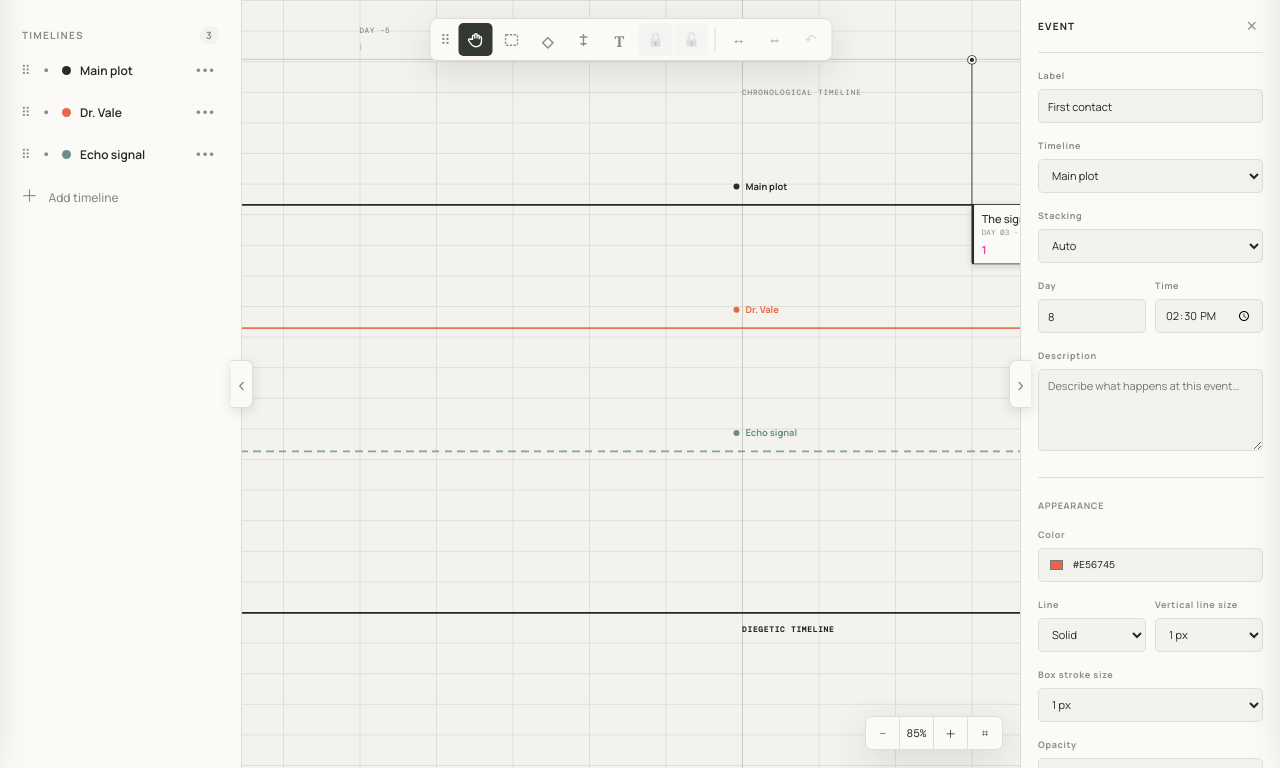
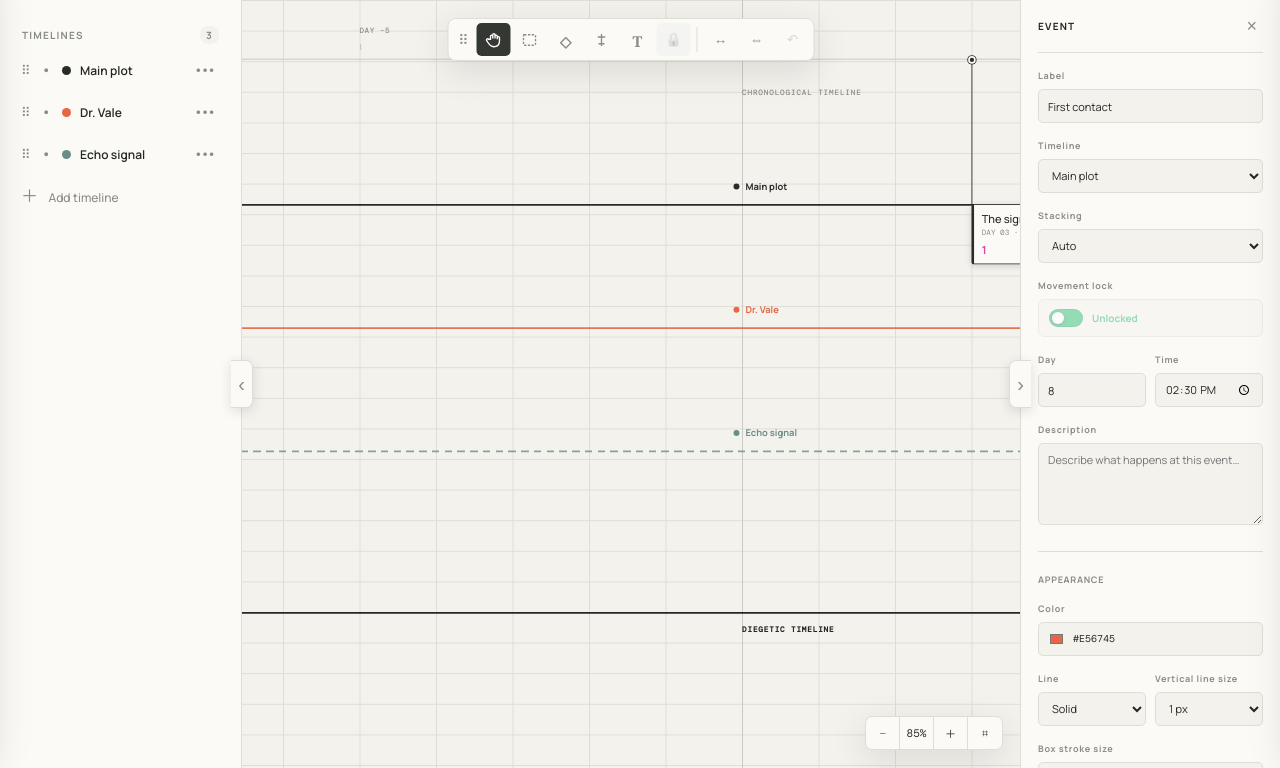
Before and after one commit to fopearcano/orchestrator, a Python web app: template templates/index.html in a window 1280 px wide. Shown: the part 32-800 px from the top of the page. Run offline with Jinja, Linux system fonts and the light colour scheme; the template is opened without the code that fills it, so the values that code supplies are empty.

Commit message:
Move event unlocking to inspector switch

```diff
--- a/static/app.js
+++ b/static/app.js
@@ -38,7 +38,7 @@ function syncTimeUnitUI(){if($('#timeUnit'))$('#timeUnit').value=timeUnit;if($('
 const lockIcon=locked=>locked?'🔒':'🔓';
 function captureLockState(){return {events:events.map(e=>({id:e.id,locked:!!e.locked})),structure:structure.map((p,index)=>({index,locked:!!p.locked}))}}
 function applyLockState(state){if(!state)return;state.events?.forEach(item=>{const event=events.find(e=>e.id===item.id);if(event)event.locked=!!item.locked});state.structure?.forEach(item=>{if(structure[item.index])structure[item.index].locked=!!item.locked});syncLockControls();render()}
-function syncSelectedLockControl(){const event=events.find(item=>item.id===selected),lockButton=$('#selectedLockTool'),unlockButton=$('#selectedUnlockTool'),hasEvent=!!event,locked=!!event?.locked,lockUnavailable=!hasEvent||locked,unlockUnavailable=!hasEvent||!locked;if(lockButton){lockButton.disabled=false;lockButton.setAttribute('aria-disabled',String(lockUnavailable));lockButton.title=hasEvent?(locked?'Selected event is already locked':'Lock selected event'):'Select an event to lock';lockButton.classList.toggle('action-disabled',lockUnavailable)}if(unlockButton){unlockButton.disabled=false;unlockButton.setAttribute('aria-disabled',String(unlockUnavailable));unlockButton.title=hasEvent?(locked?'Unlock selected event':'Selected event is already unlocked'):'Select an event to unlock';unlockButton.classList.toggle('action-disabled',unlockUnavailable)}}
+function syncSelectedLockControl(){const event=events.find(item=>item.id===selected),lockButton=$('#selectedLockTool'),lockInput=$('#eventLockInput'),lockState=$('#eventLockState'),hasEvent=!!event,locked=!!event?.locked,lockUnavailable=!hasEvent||locked;if(lockButton){lockButton.disabled=false;lockButton.setAttribute('aria-disabled',String(lockUnavailable));lockButton.title=hasEvent?(locked?'Selected event is already locked':'Lock selected event'):'Select an event to lock';lockButton.classList.toggle('action-disabled',lockUnavailable)}if(lockInput){lockInput.disabled=!hasEvent;lockInput.checked=locked}if(lockState){lockState.textContent=locked?'Locked':'Unlocked';lockState.classList.toggle('locked',locked);lockState.classList.toggle('unlocked',!locked)}}
 function syncLockControls(){const all=[...events,...structure],locked=all.length&&all.every(item=>item.locked);if($('#lockAll')){$('#lockAll').textContent=locked?'🔒':'🔓';$('#lockAll').title=locked?'Unlock all movable points':'Lock all movable points';$('#lockAll').classList.toggle('locked',!!locked);$('#lockAll').classList.toggle('unlocked',!locked)}syncSelectedLockControl()}
 function renderRuler(){let values=[];for(let n=-500;n<=500;n+=5)values.push(`<span style="left:${ORIGIN+n*STEP*timeStretch}px">${unitName(n)}</span>`);$('#ruler').innerHTML=values.join('')+'<i class="playhead"></i>'}
 function renderTimelines(){
@@ -98,7 +98,7 @@ function bindItems(){
   $$('.structure-point').forEach(el=>{el.querySelector('i').onpointerdown=e=>{e.stopPropagation();const p=structure[+el.dataset.index];if(p.locked)return;remember();drag={type:'structure',index:+el.dataset.index,start:e.clientX,time:p.time}};const label=el.querySelector('span');label.ondblclick=e=>{e.stopPropagation();if(structure[+el.dataset.index].locked)return;editBaseline=snapshot();label.contentEditable='true';label.focus();document.execCommand?.('selectAll',false,null)};label.onblur=()=>{if(label.contentEditable==='true'){const value=label.textContent.trim();if(value)structure[+el.dataset.index].label=value;if(editBaseline)remember(editBaseline);editBaseline=null;label.contentEditable='false';render()}};el.oncontextmenu=e=>{e.preventDefault();e.stopPropagation();openStructureMenu(+el.dataset.index,e.clientX,e.clientY)};el.querySelector('.structure-lock').onclick=e=>{e.stopPropagation();const point=structure[+el.dataset.index];remember();point.locked=!point.locked;lastCustomStructure=structuredClone(structure);syncLockControls();render()}});
   $$('.note').forEach(el=>{noteSizeObserver?.observe(el);el.onpointerdown=e=>{if(e.button!==0)return;e.stopPropagation();const n=notes[+el.dataset.note];if(isNoteResize(e,el)){remember();noteResizing=+el.dataset.note;return}remember();drag={type:'note',index:+el.dataset.note,startX:e.clientX,startY:e.clientY,x:n.x,y:n.y}};el.ondblclick=e=>{e.stopPropagation();openNoteMenu(+el.dataset.note,e.clientX,e.clientY)};el.oncontextmenu=e=>{e.preventDefault();e.stopPropagation();openNoteMenu(+el.dataset.note,e.clientX,e.clientY)}});
 }
-function selectEvent(id,showDescription=false){selected=id;descriptionOpen=showDescription?id:null;const e=events.find(x=>x.id===id);if(!e)return;$('#labelInput').value=e.label;$('#descriptionInput').value=e.description||'';$('#dayInput').value=Number(e.time.toFixed(3));$('#eventTimeInput').value=e.hour;$('#colorInput').value=e.color;$('#colorInput').nextElementSibling.textContent=e.color.toUpperCase();$('#timelineSelect').selectedIndex=e.line;$('#stackModeSelect').value=e.stackMode==='manual'?'manual':'auto';$('#dashInput').value=e.lineStyle||(e.dash?'Dashed':'Solid');$('#eventLineStrokeInput').value=String(e.lineStroke||e.stroke||1);$('#eventStrokeInput').value=String(e.boxStroke||e.stroke||3);$('#opacityInput').value=Math.round(e.opacity*100)+'%';$('#fontInput').value=e.font;$('#fontSizeInput').value=String(e.size);$('#boldInput').checked=!!e.bold;$('#italicInput').checked=!!e.italic;$('#toggleDiegetic').textContent=e.diegeticTime===undefined?'Add diegetic line':'Remove diegetic line';$('#diegeticStyleField').hidden=e.diegeticTime===undefined;$('#diegeticStyleSelect').value=connectionStyle(e);render()}
+function selectEvent(id,showDescription=false){selected=id;descriptionOpen=showDescription?id:null;const e=events.find(x=>x.id===id);if(!e)return;$('#labelInput').value=e.label;$('#descriptionInput').value=e.description||'';$('#dayInput').value=Number(e.time.toFixed(3));$('#eventTimeInput').value=e.hour;$('#colorInput').value=e.color;$('#colorInput').nextElementSibling.textContent=e.color.toUpperCase();$('#timelineSelect').selectedIndex=e.line;$('#stackModeSelect').value=e.stackMode==='manual'?'manual':'auto';$('#dashInput').value=e.lineStyle||(e.dash?'Dashed':'Solid');$('#eventLineStrokeInput').value=String(e.lineStroke||e.stroke||1);$('#eventStrokeInput').value=String(e.boxStroke||e.stroke||3);$('#opacityInput').value=Math.round(e.opacity*100)+'%';$('#fontInput').value=e.font;$('#fontSizeInput').value=String(e.size);$('#boldInput').checked=!!e.bold;$('#italicInput').checked=!!e.italic;$('#toggleDiegetic').textContent=e.diegeticTime===undefined?'Add diegetic line':'Remove diegetic line';$('#diegeticStyleField').hidden=e.diegeticTime===undefined;$('#diegeticStyleSelect').value=connectionStyle(e);syncSelectedLockControl();render()}
 function updateTransform(){world.style.transform=`translate(${panX}px,${panY}px) scale(${scale})`;$('#zoomLabel').textContent=Math.round(scale*100)+'%';schedulePersist()}
 function zoomAt(nextScale,focusX=canvas.clientWidth/2,focusY=canvas.clientHeight/2){const bounded=Math.max(.25,Math.min(2,nextScale)),ratio=bounded/scale;panX=focusX-(focusX-panX)*ratio;panY=focusY-(focusY-panY)*ratio;scale=bounded;updateTransform()}
 window.onpointermove=e=>{if(!drag)return;if(drag.type==='marquee'){updateMarquee(e.clientX,e.clientY);return}const delta=(e.clientX-drag.start)/(STEP*plottedScale()*scale);if(drag.type==='group-move'){drag.values.forEach(item=>setPointValue(item.key,item.time+delta));render()}else if(drag.type==='group-stretch'){const denominator=drag.handleTime-drag.anchor,factor=denominator?Math.max(.05,(drag.handleTime+delta-drag.anchor)/denominator):1;drag.values.forEach(item=>setPointValue(item.key,drag.anchor+(item.time-drag.anchor)*factor));render()}else if(drag.type==='structure'){if(!structure[drag.index].locked)structure[drag.index].time=drag.time+delta;render()}else if(drag.type==='note'){const n=notes[drag.index];n.x=drag.x+(e.clientX-drag.startX)/scale;n.y=drag.y+(e.clientY-drag.startY)/scale;render()}else if(drag.type==='event-side'){const event=events.find(item=>item.id===drag.id);if(event){event.stackMode='manual';event.manualSide=e.clientX<drag.startX?'left':'right';render()}}else{panX=drag.x+e.clientX-drag.startX;panY=drag.y+e.clientY-drag.startY;updateTransform()}};
@@ -121,7 +121,7 @@ $('#deleteEvent').onclick=()=>{events=events.filter(e=>e.id!==selected);selected
 function togglePanel(side){const hidden=document.body.classList.toggle(`${side}-panel-hidden`),button=$(`#${side}PanelToggle`);button.textContent=side==='left'?(hidden?'›':'‹'):(hidden?'‹':'›');schedulePersist()}
 $('#leftPanelToggle').onclick=()=>togglePanel('left');$('#rightPanelToggle').onclick=()=>togglePanel('right');$('#closeInspector').onclick=()=>togglePanel('right');
 function toggleDrawer(id,show){const el=$(id);el.classList.toggle('open',show);el.setAttribute('aria-hidden',String(!show));$('#drawerScrim').classList.toggle('open',show)}
-$('#projectsToggle').onclick=()=>{syncProjectName();refreshRecentProjects();toggleDrawer('#projectsDrawer',true)};function setSelectedEventLock(locked){const event=events.find(item=>item.id===selected);if(!event||event.locked===locked)return;remember();event.locked=locked;syncLockControls();render()}$('#selectedLockTool').onclick=()=>setSelectedEventLock(true);$('#selectedUnlockTool').onclick=()=>setSelectedEventLock(false);$('#lockAll').onclick=()=>{remember();lastLockState=captureLockState();const all=[...events,...structure],lock=all.some(item=>!item.locked);events.forEach(event=>event.locked=lock);structure.forEach(point=>point.locked=lock);syncLockControls();render()};$('#restoreLocks').onclick=()=>{remember();applyLockState(lastLockState)};$('#projectTitle').oninput=()=>{syncProjectName();schedulePersist()};$('#projectsClose').onclick=()=>toggleDrawer('#projectsDrawer',false);$('#drawerScrim').onclick=()=>{toggleDrawer('#projectsDrawer',false);toggleDrawer('#settingsPanel',false)};$('#settingsToggle').onclick=()=>toggleDrawer('#settingsPanel',true);$('#settingsClose').onclick=()=>toggleDrawer('#settingsPanel',false);
+$('#projectsToggle').onclick=()=>{syncProjectName();refreshRecentProjects();toggleDrawer('#projectsDrawer',true)};function setSelectedEventLock(locked){const event=events.find(item=>item.id===selected);if(!event||event.locked===locked)return;remember();event.locked=locked;syncLockControls();render()}$('#selectedLockTool').onclick=()=>setSelectedEventLock(true);$('#eventLockInput').onchange=e=>setSelectedEventLock(e.target.checked);$('#lockAll').onclick=()=>{remember();lastLockState=captureLockState();const all=[...events,...structure],lock=all.some(item=>!item.locked);events.forEach(event=>event.locked=lock);structure.forEach(point=>point.locked=lock);syncLockControls();render()};$('#restoreLocks').onclick=()=>{remember();applyLockState(lastLockState)};$('#projectTitle').oninput=()=>{syncProjectName();schedulePersist()};$('#projectsClose').onclick=()=>toggleDrawer('#projectsDrawer',false);$('#drawerScrim').onclick=()=>{toggleDrawer('#projectsDrawer',false);toggleDrawer('#settingsPanel',false)};$('#settingsToggle').onclick=()=>toggleDrawer('#settingsPanel',true);$('#settingsClose').onclick=()=>toggleDrawer('#settingsPanel',false);
 function projectData(){return {version:1,title:$('.project-name input').value,timeUnit,timelines,events,notes,structure,lastCustomStructure,lastLockState,timeStretch,plotStretch,spreadMode,theme:$('#themeSelect').value,customTheme}}
 function loadProjectData(data){timelines=data.timelines||timelines;events=data.events||[];notes=data.notes||[];structure=data.structure||[];lastCustomStructure=data.lastCustomStructure||structure;lastLockState=data.lastLockState||null;timeStretch=data.timeStretch||1;plotStretch=data.plotStretch||1;spreadMode=data.spreadMode||'all';syncSpreadControl();customTheme={...defaultCustomTheme,...(data.customTheme||{})};applyTheme(data.theme||'light');timeUnit=data.timeUnit||'days';$('.project-name input').value=data.title||'Untitled';syncProjectName();syncTimeUnitUI();renderTimelines();render()}
 async function refreshRecentProjects(){const list=$('#recentProjectList');try{const {projects}=await fetch('/api/projects').then(r=>r.json());list.innerHTML=projects.length?projects.map(project=>`<button class="recent-project" data-file="${project.file}"><strong>${project.title}</strong><small>${new Date(project.updated*1000).toLocaleString()}</small></button>`).join(''):'<small>No saved projects yet.</small>';$$('.recent-project').forEach(button=>button.onclick=()=>openInternalProject(button.dataset.file))}catch{list.innerHTML='<small>Run with python app.py to enable recent projects.</small>'}}
--- a/static/styles.css
+++ b/static/styles.css
@@ -132,7 +132,7 @@ body.left-panel-hidden.right-panel-hidden .workspace{grid-template-columns:0 1fr
 .print-bw{--shadow:0 8px 22px #0002}.print-bw .line-stroke,.print-bw .event-line,.print-bw .chrono-dot,.print-bw .event-label,.print-bw .diegetic-connections *,.print-bw .structure-point i,.print-bw .structure-point:before,.print-bw .structure-point:after,.print-bw .structure-point span,.print-bw .note{filter:grayscale(1)}
 
 /* Toolbar selected-event lock/unlock */
-.selected-lock-tool{color:#e24a3b;border-color:color-mix(in srgb,#e24a3b 70%,var(--line));background:color-mix(in srgb,#e24a3b 12%,var(--panel))}.selected-unlock-tool{color:#19b866;border-color:color-mix(in srgb,#19b866 70%,var(--line));background:color-mix(in srgb,#19b866 12%,var(--panel))}.selected-lock-tool.action-disabled,.selected-unlock-tool.action-disabled{opacity:.35;filter:grayscale(1)}.selected-lock-tool,.selected-unlock-tool{cursor:pointer}.event-line{pointer-events:none}
+.selected-lock-tool{color:#e24a3b;border-color:color-mix(in srgb,#e24a3b 70%,var(--line));background:color-mix(in srgb,#e24a3b 12%,var(--panel));cursor:pointer}.selected-lock-tool.action-disabled{opacity:.35;filter:grayscale(1)}.event-line{pointer-events:none}.property-switch{display:flex!important;align-items:center;gap:9px;height:38px;margin:0!important;padding:0 10px;border:1px solid var(--line);border-radius:6px;background:var(--bg);cursor:pointer;color:var(--ink)!important;letter-spacing:0!important}.property-switch input{position:absolute;opacity:0;pointer-events:none}.switch-track{position:relative;width:34px;height:18px;flex:none;border-radius:999px;background:#19b866;box-shadow:inset 0 0 0 1px #0002;transition:background .16s}.switch-track i{position:absolute;left:3px;top:3px;width:12px;height:12px;border-radius:50%;background:#fff;box-shadow:0 1px 3px #0005;transition:transform .16s}.property-switch input:checked+.switch-track{background:#e24a3b}.property-switch input:checked+.switch-track i{transform:translateX(16px)}.property-switch input:focus-visible+.switch-track{outline:2px solid var(--accent);outline-offset:2px}.property-switch strong{font-size:10px;font-weight:700}.property-switch strong.unlocked{color:#19b866}.property-switch strong.locked{color:#e24a3b}.property-switch:has(input:disabled){opacity:.45;cursor:not-allowed}
 
 /* Recent projects drawer */
 .recent-projects{display:grid;gap:6px}.recent-projects small{color:var(--muted);font-size:9px}.recent-project{display:flex;flex-direction:column;align-items:flex-start;gap:3px;width:100%;padding:8px;border:1px solid var(--line);border-radius:6px;background:var(--bg);color:var(--ink);cursor:pointer;text-align:left}.recent-project:hover{border-color:var(--accent)}.recent-project strong{font-size:11px}.recent-project small{font-size:8px;color:var(--muted)}
--- a/templates/index.html
+++ b/templates/index.html
@@ -7,7 +7,7 @@
   <link rel="preconnect" href="https://fonts.googleapis.com">
   <link rel="preconnect" href="https://fonts.gstatic.com" crossorigin>
   <link href="https://fonts.googleapis.com/css2?family=DM+Mono:wght@400;500&family=Manrope:wght@400;500;600;700&display=swap" rel="stylesheet">
-  <link rel="stylesheet" href="/static/styles.css?v=20260805-15">
+  <link rel="stylesheet" href="/static/styles.css?v=20260805-16">
 </head>
 <body>
   <header class="topbar">
@@ -119,7 +119,6 @@
         <button class="tool" data-tool="event" title="Add event"><svg viewBox="0 0 24 24"><path d="M12 4v16M7 8h10M8 17h8"/></svg></button>
         <button class="tool" data-tool="note" title="Add note"><b>T</b></button>
         <button class="tool selected-lock-tool lock-action" id="selectedLockTool" title="Lock selected event" aria-label="Lock selected event" aria-disabled="true">🔒</button>
-        <button class="tool selected-unlock-tool unlock-action" id="selectedUnlockTool" title="Unlock selected event" aria-label="Unlock selected event" aria-disabled="true">🔓</button>
         <span></span>
         <button class="tool spread-tool" id="spreadProject" title="Spread project and chronological scale" aria-label="Spread entire project">↔</button>
         <button class="tool spread-tool" id="stretchPlot" title="Stretch plot without changing chronological scale or grid" aria-label="Stretch plot only">⇔</button>
@@ -149,6 +148,7 @@
       <div class="field"><label>Label</label><input id="labelInput" value="First contact"></div>
       <div class="field"><label>Timeline</label><select id="timelineSelect"><option>Main plot</option><option>Dr. Vale</option><option>Echo signal</option></select></div>
       <div class="field"><label>Stacking</label><select id="stackModeSelect"><option value="auto">Auto</option><option value="manual">Manual (Ctrl/Cmd-drag left/right)</option></select></div>
+      <div class="field event-lock-field"><label>Movement lock</label><label class="property-switch" for="eventLockInput"><input id="eventLockInput" type="checkbox"><span class="switch-track" aria-hidden="true"><i></i></span><strong id="eventLockState">Unlocked</strong></label></div>
       <div class="field-grid"><div class="field"><label id="positionLabel">Day</label><input id="dayInput" type="number" step="0.01" value="8"></div><div class="field"><label>Time</label><input id="eventTimeInput" type="time" value="14:30"></div></div>
       <div class="field"><label>Description</label><textarea id="descriptionInput" rows="4" placeholder="Describe what happens at this event…"></textarea></div>
       <div class="divider"></div>
@@ -170,6 +170,6 @@
       <button class="delete-btn" id="deleteEvent">Delete event</button>
     </aside>
   </main>
-  <script src="/static/app.js?v=20260805-15"></script>
+  <script src="/static/app.js?v=20260805-16"></script>
 </body>
 </html>
```
